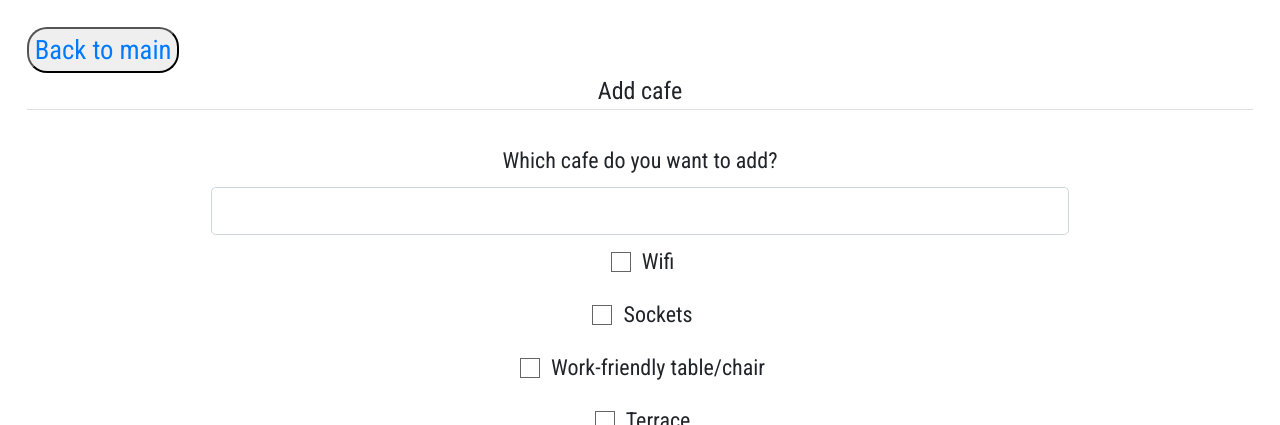
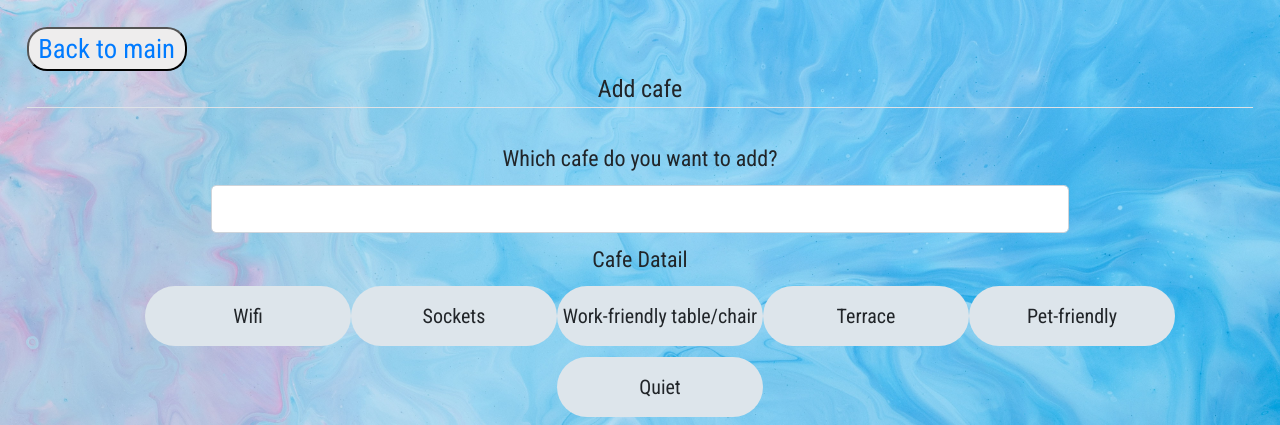
Before and after one commit to ayumi-ayumi/Learner_Mentor_App, a Flask app: page /add-cafe in a window 1280 px wide. Shown: the top 425 px of the page. Run offline with Flask 2, Linux system fonts and the light colour scheme; the visitor is signed in with stand-in values (Sample User, id 1); some libraries are stand-ins or nearby versions.

Commit message:
after the presentation

```diff
--- a/app.py
+++ b/app.py
@@ -1,3 +1,4 @@
+from audioop import add
 from email.headerregistry import Address
 import os
 import sys
@@ -27,6 +28,7 @@ def create_app(test_config=None):
     # db_drop_and_create_all()
 
     @app.route('/', methods=['GET'])
+    @login_required
     def home():
         return render_template(
             'map.html',
@@ -51,6 +53,7 @@ def create_app(test_config=None):
         if form.validate_on_submit():
             latitude = float(form.coord_latitude.data)
             longitude = float(form.coord_longitude.data)
+            address = form.address.data
             # description = form.description.data
             learner_or_mentor = form.learner_or_mentor.data
             user_name = User.display_name
@@ -67,6 +70,7 @@ def create_app(test_config=None):
             location = SampleLocation(
                 # description=description,
                 geom=SampleLocation.point_representation(latitude=latitude, longitude=longitude),
+                address=address,
                 learner_or_mentor=learner_or_mentor,
                 user_name=user_name,
                 language_learn=language_learn,
@@ -184,7 +188,7 @@ def create_app(test_config=None):
                 flash(f'Account created for: {form.username.data}!', 'success')
                 return redirect(url_for('home'))
             except IntegrityError as e:
-                flash(f'Could not register! The entered username or email might be already taken', 'danger')
+                flash(f'Could not sign up! The entered username or email might be already taken', 'danger')
                 print('IntegrityError when trying to store new user')
                 # db.session.rollback()
 
@@ -229,28 +233,20 @@ def create_app(test_config=None):
         if form.validate_on_submit():
             # description = form.description.data
             address_cafe = form.address_cafe.data
+            # cafe_name = form.address_cafe.data
             latitude = float(form.coord_latitude.data)
             longitude = float(form.coord_longitude.data)
-            wifi = form.wifi.data
-            sockets = form.sockets.data
-            work_friendly_table = form.work_friendly_table.data
-            teracce = form.teracce.data
-            pet_friendly = form.pet_friendly.data
             user_name = User.display_name
-            quiet = form.quiet.data
+            cafe_datail = list(form.cafe_datail.data)
 
 
             location = AddCafe(
                 # description=description,
                 address_cafe=address_cafe,
                 geom=SampleLocation.point_representation(latitude=latitude, longitude=longitude),
-                wifi=wifi,
-                sockets=sockets,
-                work_friendly_table=work_friendly_table,
-                teracce=teracce,
-                pet_friendly = pet_friendly,
-                quiet=quiet,
-                user_name=user_name
+                cafe_datail=cafe_datail,
+                user_name=user_name,
+                # cafe_name=cafe_name
             )
             location.user_id = current_user.id
             location.user_name = current_user.display_name
--- a/forms.py
+++ b/forms.py
@@ -22,12 +22,10 @@ class NewLocationForm(FlaskForm):
     # username = StringField("Your name?", validators=[DataRequired(), Length(max=10)])
     # description = StringField('Location description', validators=[DataRequired(), Length(min=1, max=80)])
     # lookup_address = StringField('Search address')
-    learner_or_mentor = RadioField('Are you a learner or mentor?', validators=[DataRequired()], choices = ['Learner', 'Mentor'])
+    learner_or_mentor = RadioField('Are you a learner or mentor?', choices = ['Learner', 'Mentor'])
 
     address = StringField('Your address?',validators=[DataRequired()])
-
     coord_latitude = HiddenField('Latitude',validators=[DataRequired()])
-
     coord_longitude = HiddenField('Longitude', validators=[DataRequired()])
 
     options_language_learn = ['C++', 'C/C#','Python','Java', 'JavaScript', 'SQL', 'PHP', 'Ruby', 'Swift', 'Go', 'Kotlin', 'Scala', 'HTML&CSS', 'TypeScript', 'Rust', 'Objective-C']
@@ -36,11 +34,11 @@ class NewLocationForm(FlaskForm):
 
     options_language_speak=[ 'French', 'Spanish', 'English', 'Portuguese', 'Chinese', 'German','Hindi', 'Korean', 'Indonesian', 'Japanese', 'Russian', 'Arabic', 'Bengali', 'Italian']
     options_language_speak.sort()
-    language_speak = MultiCheckboxField('Which language do you speak?', choices = options_language_speak)
+    language_speak = MultiCheckboxField('Which language do you speak?',choices = options_language_speak)
 
-    how_long_experienced = RadioField('How long are you experienced?', validators=[DataRequired()], choices = ['Less than 1 year','1-2 years', '3-5 years', 'More than 5 years', 'Over 10 years'])
+    how_long_experienced = RadioField('How long are you experienced?', choices = ['Less than 1 year','1-2 years', '3-5 years', 'More than 5 years', 'Over 10 years'])
 
-    how_long_learning = RadioField('How long have you learned?', validators=[DataRequired()], choices = ['Never','Less than 3 monts', '3-6 months', '6-12 months', 'Over 1 year'])
+    how_long_learning = RadioField('How long have you learned?', choices = ['Never','Less than 3 monts', '3-6 months', '6-12 months', 'Over 1 year'])
 
     online_inperson = MultiCheckboxField('Want to meet on online or in person?',choices = ['Online', 'In person'])
 
@@ -110,22 +108,12 @@ class LoginForm(FlaskForm):
     submit = SubmitField('Login')
 
 class AddCafeForm(FlaskForm):
-    # search cafe
     address_cafe = StringField('Which cafe do you want to add?',validators=[DataRequired()])
     coord_latitude = HiddenField('Latitude',validators=[DataRequired()])
     coord_longitude = HiddenField('Longitude', validators=[DataRequired()])
 
-    # wifi
-    wifi = BooleanField('Wifi')
-    # sockets
-    sockets = BooleanField('Sockets')
-    # work-friendly tables
-    work_friendly_table = BooleanField('Work-friendly table/chair')
-    # teracce
-    teracce = BooleanField('Terrace')
-    # pet-friendly
-    pet_friendly = BooleanField('Pet-friendly')
-    # Quiet
-    quiet = BooleanField('Quiet')
+    cafe_datail_options = ['Wifi', 'Sockets','Work-friendly table/chair','Terrace', 'Pet-friendly', 'Quiet']
+    # cafe_datail.sort()
+    cafe_datail = MultiCheckboxField(choices = cafe_datail_options)
 
     submit = SubmitField('Create Location')
--- a/static/add-cafe.js
+++ b/static/add-cafe.js
@@ -29,7 +29,9 @@ function initAutocomplete() {
 
       // We take only the first place and ignore the (possible) rest
       let place = places[0];
+      console.log(place.name)
       console.log(place)
+
       if (!place.geometry || !place.geometry.location) {
         console.log("Returned place contains no geometry");
         return;
@@ -94,8 +96,3 @@ function updateFormCoordinates(newLat, newLng) {
     document.getElementById('coord_latitude').value = newLat;
     document.getElementById('coord_longitude').value = newLng;
 }
-
-
-let learner_or_mentor = document.getElementsByClassName('learner_or_mentor')
-
-console.log(123)
--- a/static/styles.css
+++ b/static/styles.css
@@ -1,5 +1,7 @@
 body {
 font-family: 'Roboto Condensed', sans-serif;
+background-image: url(./background4.jpg);
+background-size: cover;
 }
 /* The popup bubble styling. */
 .popup-bubble {
@@ -60,13 +69,28 @@ font-family: 'Roboto Condensed', sans-serif;
 /* new-location.html */
 .backToMain {
   border-radius: 20px;
+  padding: 0;
+  text-decoration: none;
+  background-color: rgb(238, 237, 237);
+  width: 160px;
+}
+.backToMain a{
+  margin: 0;
+  display: inline-block;
+}
+.backToMain :hover{
+  text-decoration: none;
+  border-radius: 20px;
+
+  background-color: #dded78;
+  transition: 0.2s ease-in;
 }
 .form-group {
   margin: 0;
   text-align: center;
 }
 
-.form-group .language_learn{
+/* .form-group .language_learn{
   display: none;
 }
 .form-group .language_speak{
@@ -320,60 +363,95 @@ font-family: 'Roboto Condensed', sans-serif;
 }
 
 /* add-cafe.html */
-.add-cafe input[type="checkbox"] {
-margin: 0;
-padding: 0;
-background: none;
-border: none;
-border-radius: 0;
-outline: none;
--webkit-appearance: none;
--moz-appearance: none;
-appearance: none;
-}
-
-.add-cafe input[type="checkbox"] {
-cursor: pointer;
-padding-left: 30px;/*label手前にチェックボックス用の余白を開ける*/
-vertical-align: middle;
-position: relative;
-
-}
-
-.add-cafe input[type="checkbox"]::before,
-.add-cafe input[type="checkbox"]::after {
-content: "";
-display: block;
-position: absolute;
-}
-
-.add-cafe input[type="checkbox"]::before {
-background-color: #fff;
-border-radius: 0%;
-border: 1px solid #666464;
-width: 20px;/*チェックボックスの横幅*/
-height: 20px;/*チェックボックスの縦幅*/
-transform: translateY(-50%);
-top: 50%;
-left: 5px;
-}
-
-.add-cafe input[type="checkbox"]::after {
-border-bottom: 3px solid #666464;/*チェックの太さ*/
-border-left: 3px solid #666464;/*チェックの太さ*/
-opacity: 0;/*チェック前は非表示*/
-height: 6px;/*チェックの高さ*/
-width: 11px;/*チェックの横幅*/
-transform: rotate(-45deg);
-top: -3px;/*チェック時の位置調整*/
-left: 10px;/*チェック時の位置調整*/
-}
-
-.add-cafe input[type="checkbox"]:checked::after {
-opacity: 1;/*チェック後表示*/
-}
-
 #address_cafe {
 width: 70%;
 margin: 0 auto;
 }
+
+.form-cafe_datail {
+  width: 90%;
+  margin: 0 auto;
+  list-style-type: none;
+}
+
+.form-cafe_datail li{
+  display: inline-block;
+  margin: 0;
+  border-radius: 50px;
+  background: #dde5eb;
+}
+
+.form-cafe_datail li input {
+  display: none;
+}
+
+.form-cafe_datail li label {
+  /* margin: 15px 0; */
+  display: block;
+  float: left;
+  cursor: pointer;
+  width: 206px;
+  margin: 0;
+  height: 60px;
+  font-size: 20px;
+  text-align: center;
+  line-height: 60px;
+  transition: .2s ease-in;
+}
+
+.form-cafe_datail li input:checked + label {
+  background-color: #a1b91d;
+  color: #fff;
+  border-radius: 20px;
+}
+
+/* login.hyml */
+#container {
+  width: 50%;
+  margin: 100px auto;
+  border: 10px solid #dded78;
+  border-radius: 5px;
+  background-color: rgba(238, 237, 237, 0.591);
+}
+.content-section {
+  width: 90%;
+  margin: 0 auto;
+}
+.border-top {
+  width: 90%;
+  margin: 0 auto;
+}
+.text-muted {
+  width: 90%;
+  margin: 0 auto;
+  display: block;
+  text-align: center;
+}
+#remember {
+  top: 16px;
+}
+
+/* detail.html */
+.detail_container #language_learn {
+  display: inline-block;
+}
+.detail_container #language_speak {
+  display: inline-block;
+}
+.detail_container #online_inperson  {
+  display: inline-block;
+}
+.detail_container {
+  max-width: 650px;
+  margin: 100px auto;
+  border: 10px double #dded78;
+  border-radius: 4px;
+  padding: 20px;
+  background-color: rgb(238, 237, 237);
+}
+.detail_container p {
+  border-bottom: 1px solid grey;
+}
+.detail_container span {
+  border-bottom: 1px solid grey;
+}
--- a/templates/add-cafe.html
+++ b/templates/add-cafe.html
@@ -1,6 +1,6 @@
 {% extends "layout.html" %}
 {% block head %}
-    <script src="{{ url_for('static', filename='add-cafe.js') }}"></script>
+
 {% endblock %}
 {% block body %}
     <button  class="backToMain"><a href="{{ url_for('home') }}">Back to main</a></button>
@@ -33,96 +33,22 @@
                 {% endif %}
             </div>
 
-            <!-- Wifi -->
-            <div class="form-group wifi">
-                {% if form.wifi.errors %}
-                {{ form.wifi(class="form-check is-invalid") }}
+              <!-- Cafe datail form selectbox -->
+              <div class="form-group cafe-datail ">
+                {{ form.cafe_datail.label(class="form-control-label") }}
+
+                {% if form.cafe_datail.errors %}
+                {{ form.cafe_datail(class="form-check is-invalid") }}
                 <div class="invalid-feedback">
-                    {% for error in form.wifi.errors %}
+                    {% for error in form.cafe_datail.errors %}
                     <span>{{ error }}</span>
                     {% endfor %}
                 </div>
                 {% else %}
-                {{ form.wifi(class="form-checkbox") }}
-                {{ form.wifi.label(class="form-control-label wifi") }}
+                {{ form.cafe_datail(class="form-cafe_datail") }}
                 {% endif %}
             </div>
 
-            <!-- Sockets -->
-            <div class="form-group">
-
-                {% if form.sockets.errors %}
-                {{ form.sockets(class="form-check is-invalid") }}
-                <div class="invalid-feedback">
-                    {% for error in form.sockets.errors %}
-                    <span>{{ error }}</span>
-                    {% endfor %}
-                </div>
-                {% else %}
-                    {{ form.sockets(class="form-checkbox") }}
-                    {{ form.sockets.label(class="form-control-label") }}
-                {% endif %}
-            </div>
-
-            <!-- Work-friendly-tables/chairs -->
-            <div class="form-group">
-                {% if form.work_friendly_table.errors %}
-                {{ form.work_friendly_table(class="form-check is-invalid") }}
-                <div class="invalid-feedback">
-                    {% for error in form.work_friendly_table.errors %}
-                    <span>{{ error }}</span>
-                    {% endfor %}
-                </div>
-                {% else %}
-                    {{ form.work_friendly_table(class="form-checkbox") }}
-                    {{ form.work_friendly_table.label(class="form-control-label") }}
-                {% endif %}
-            </div>
-
-            <!-- Teracce-->
-            <div class="form-group">
-                {% if form.teracce.errors %}
-                {{ form.teracce(class="form-check is-invalid") }}
-                <div class="invalid-feedback">
-                    {% for error in form.teracce.errors %}
-                    <span>{{ error }}</span>
-                    {% endfor %}
-                </div>
-                {% else %}
-                    {{ form.teracce(class="form-checkbox") }}
-                    {{ form.teracce.label(class="form-control-label") }}
-                {% endif %}
-            </div>
-
-            <!-- Pet-friendly -->
-            <div class="form-group">
-                {% if form.pet_friendly.errors %}
-                {{ form.pet_friendly(class="form-check is-invalid") }}
-                <div class="invalid-feedback">
-                    {% for error in form.pet_friendly.errors %}
-                    <span>{{ error }}</span>
-                    {% endfor %}
-                </div>
-                {% else %}
-                    {{ form.pet_friendly(class="form-checkbox") }}
-                    {{ form.pet_friendly.label(class="form-control-label") }}
-                {% endif %}
-            </div>
-
-            <!-- Quiet-->
-            <div class="form-group">
-                {% if form.quiet.errors %}
-                {{ form.quiet(class="form-check is-invalid") }}
-                <div class="invalid-feedback">
-                    {% for error in form.quiet.errors %}
-                    <span>{{ error }}</span>
-                    {% endfor %}
-                </div>
-                {% else %}
-                    {{ form.quiet(class="form-checkbox") }}
-                    {{ form.quiet.label(class="form-control-label") }}
-                {% endif %}
-            </div>
         </fieldset>
 
         <div id="preview" style="width: 100%; height: 400px">
@@ -138,4 +64,5 @@
     src="https://maps.googleapis.com/maps/api/js?key={{map_key}}&callback=initAutocomplete&libraries=places&v=weekly&channel=2"
     async
     ></script>
+    <script src="{{ url_for('static', filename='add-cafe.js') }}"></script>
 {% endblock %}
--- a/templates/layout.html
+++ b/templates/layout.html
@@ -9,6 +9,9 @@
     <link rel="preconnect" href="https://fonts.googleapis.com">
     <link rel="preconnect" href="https://fonts.gstatic.com" crossorigin>
     <link href="https://fonts.googleapis.com/css2?family=Roboto+Condensed&display=swap" rel="stylesheet">
+    <link rel="preconnect" href="https://fonts.googleapis.com">
+    <link rel="preconnect" href="https://fonts.gstatic.com" crossorigin>
+    <link href="https://fonts.googleapis.com/css2?family=Josefin+Sans:ital@1&family=Roboto+Condensed&family=Staatliches&family=Yeseva+One&display=swap" rel="stylesheet">
     <link rel="stylesheet" type="text/css" href="{{ url_for('static', filename='styles.css') }}" />
     {% block head %}{% endblock %}
 </head>
--- a/templates/login.html
+++ b/templates/login.html
@@ -6,7 +6,7 @@
             {{ form.hidden_tag() }}
             <fieldset class="form-group">
                 <legend class="border-bottom mb-4">Login</legend>
-                <div class="form-group">
+                <div class="form-group login">
                     {{ form.username.label(class="form-control-label") }}
                     {% if form.username.errors %}
                     {{ form.username(class="form-control form-control-lg is-invalid") }}
@@ -47,7 +47,7 @@
     </div>
     <div class="border-top pt-3">
         <small class="text-muted">
-            You do not have an account? <a class="ml-2" href="{{ url_for('register')}}">Register</a>
+            You do not have an account? <a class="ml-2" href="{{ url_for('register')}}">Sign up</a>
         </small>
     </div>
 </div>
```
Also changed, not shown: other parts of static/styles.css (+40 -14 lines), models.py (+33 -20 lines), static/map.js (+20 -25 lines), static/new-location.js (+41 -40 lines), templates/detail.html (+25 -4 lines), templates/map.html (+4 -4 lines), static/background1.jpg (added), static/background2.jpg (added), static/background4.jpg (added), 5 other files.
